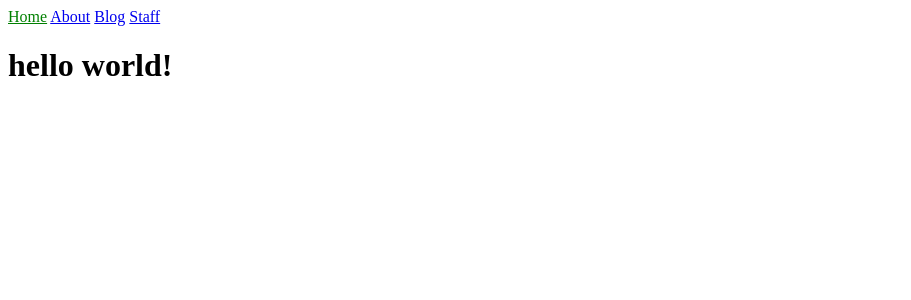
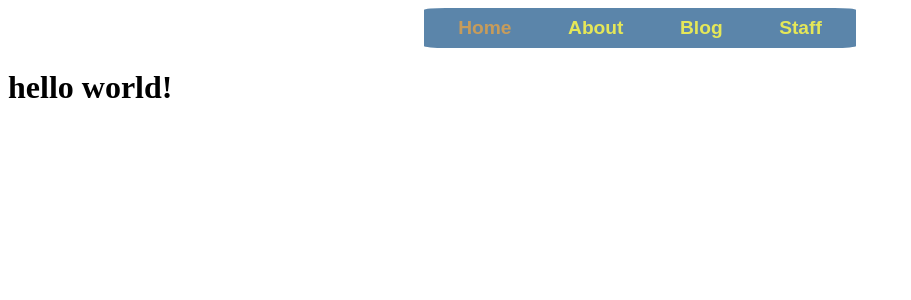
Before and after one commit to VanhGer/vanhger.github.io, a Jekyll site: the page built from index.html, in a window 1280 px wide. Shown: the top 300 px of the page, without its empty margins (0-911 px from the left). Built offline with Jekyll 4.4.1, drawn with Linux system fonts in a browser that asks for light colours.

Commit message:
"edit header"

```diff
--- a/_includes/navigation.html
+++ b/_includes/navigation.html
@@ -1,5 +1,13 @@
-<nav>
-    {% for item in site.data.navigation %}
-      <a href="{{ item.link }}" {% if page.url == item.link %}class="current"{% endif %}>{{ item.name }}</a>
-    {% endfor %}
-</nav>
+<div class="header">
+  <div class = "tab_container">
+    <nav>
+      {% for item in site.data.navigation %}
+        <a href="{{ item.link }}"
+        {% if page.url == item.link %}class="current_tab tab_btn"{% endif %}
+        class = "tab_btn">
+        {{ item.name }}
+        </a>
+      {% endfor %}
+    </nav>
+  </div>
+</div>
--- a/_layouts/default.html
+++ b/_layouts/default.html
@@ -2,7 +2,8 @@
 <html>
   <head>
     <meta charset="utf-8">
-    <title>{{ page.title }}</title>
+    <title>Hiimvanhg</title>
+    <link rel="icon" type="image/x-icon" href="/assets/images/favicon.ico">
     <link rel="stylesheet" href="/assets/css/styles.css">
     {% feed_meta %}
     {% seo %}
--- a/_sass/main.scss
+++ b/_sass/main.scss
@@ -1,3 +1,30 @@
-.current {
-    color: green;
+a {
+    text-decoration: none;
 }
+
+.tab_btn {
+    font-family: Arial, "Helvetica Neue", Helvetica, sans-serif;
+    font-size:larger;
+    color: rgb(229, 231, 88);
+    font-weight: bold;
+    border-radius: 10%;
+    padding: 2vw;
+}
+
+.current_tab {
+    color: rgb(199, 156, 91);
+}
+
+.tab_container {
+    justify-content: center;
+    background-color: rgba(30, 88, 138, 0.726);
+    padding: 1vh;
+    height: fit-content;
+    width: fit-content;
+    border-radius: 5%;
+}
+.header {
+    display: flex;
+    flex-direction: row;
+    justify-content: center;
+}
```
Also changed, not shown: assets/images/favicon.ico (added), 13 other files.
